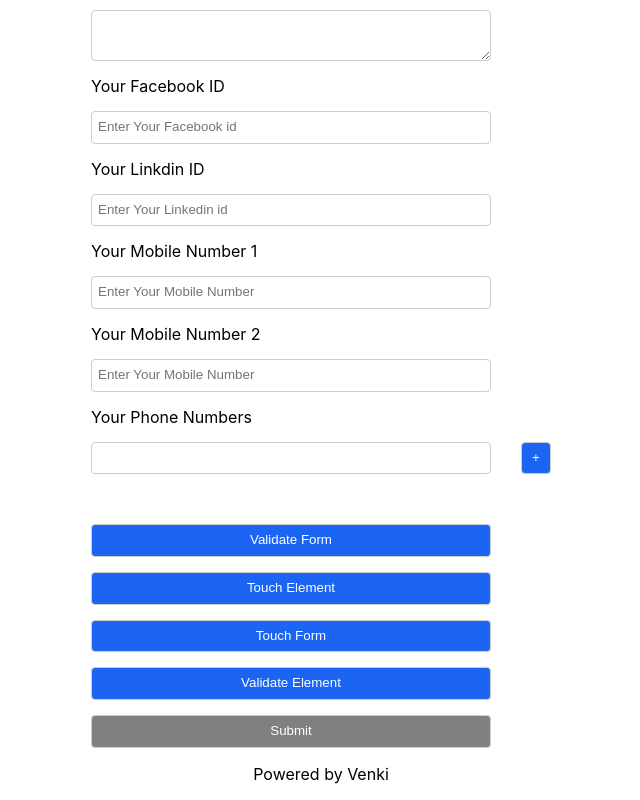
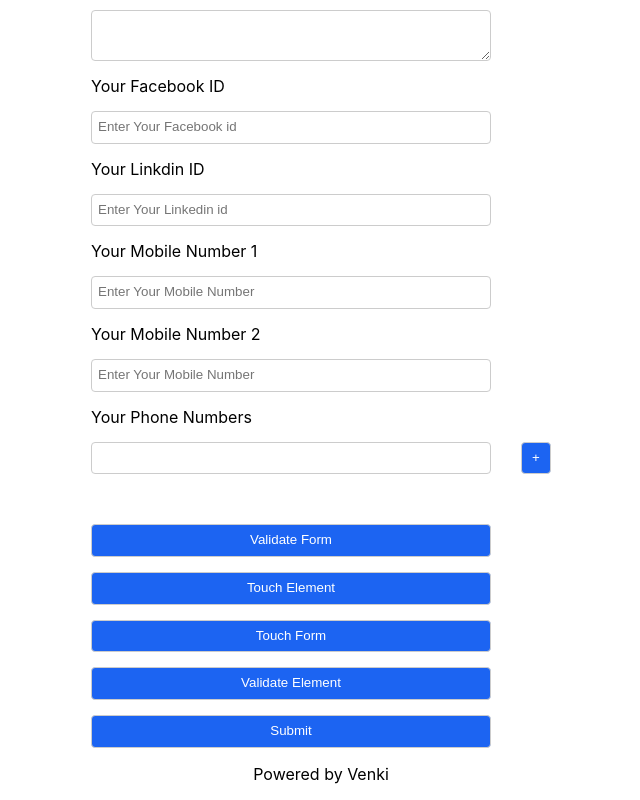
Before and after one commit to nvrr/Formik-Forms-in-React, a React (Create React App) app: page / in a window 1280 px wide. Shown: the part 361-1161 px from the top of the page, without its empty margins (319-959 px from the left). Built offline with nearby package versions, Linux system fonts and the light colour scheme.

Commit message:
React Formik Components Advanced: Disabling submit button-2

```diff
--- a/src/components/FeedbackForm.js
+++ b/src/components/FeedbackForm.js
@@ -19,8 +19,11 @@ export default function FeedbackForm() {
         phoneNumbers: [""],
     }
 
-    const onSubmit = (values) => {
-        console.log("form submitted",values);
+    const onSubmit = (values, form) => {
+        console.log("form submitted",values, form);
+        setTimeout(() => {
+          form.setSubmitting(false);
+        },1000)
     }
 
     const validationSchema = Yup.object({
@@ -140,7 +143,9 @@ export default function FeedbackForm() {
         <button type="button" onClick={()=>formik.validateField("email")} >Validate Element</button>
       {/* ----- Manual Triggering Validation ------ */}
 
-        <button type="submit" className="submitBtn" disabled={!(formik.dirty && formik.isValid)} >Submit</button>
+        {/* <button type="submit" className="submitBtn" disabled={!(formik.dirty && formik.isValid)} >Submit</button> */}
+
+        <button type="submit" className="submitBtn" disabled={formik.isSubmitting} >Submit</button>
         <p className="footer">Powered by Venki</p>
       </Form> )
         }
@@ -155,3 +160,4 @@ export default function FeedbackForm() {
 // Case-2: On page load (validateOnMount)
 // Case-3: On filling mandatory fields (!(dirty & isValid))
 // Case-4: On Pre populating default data
+// Case-5: While form submission is in progress
```
